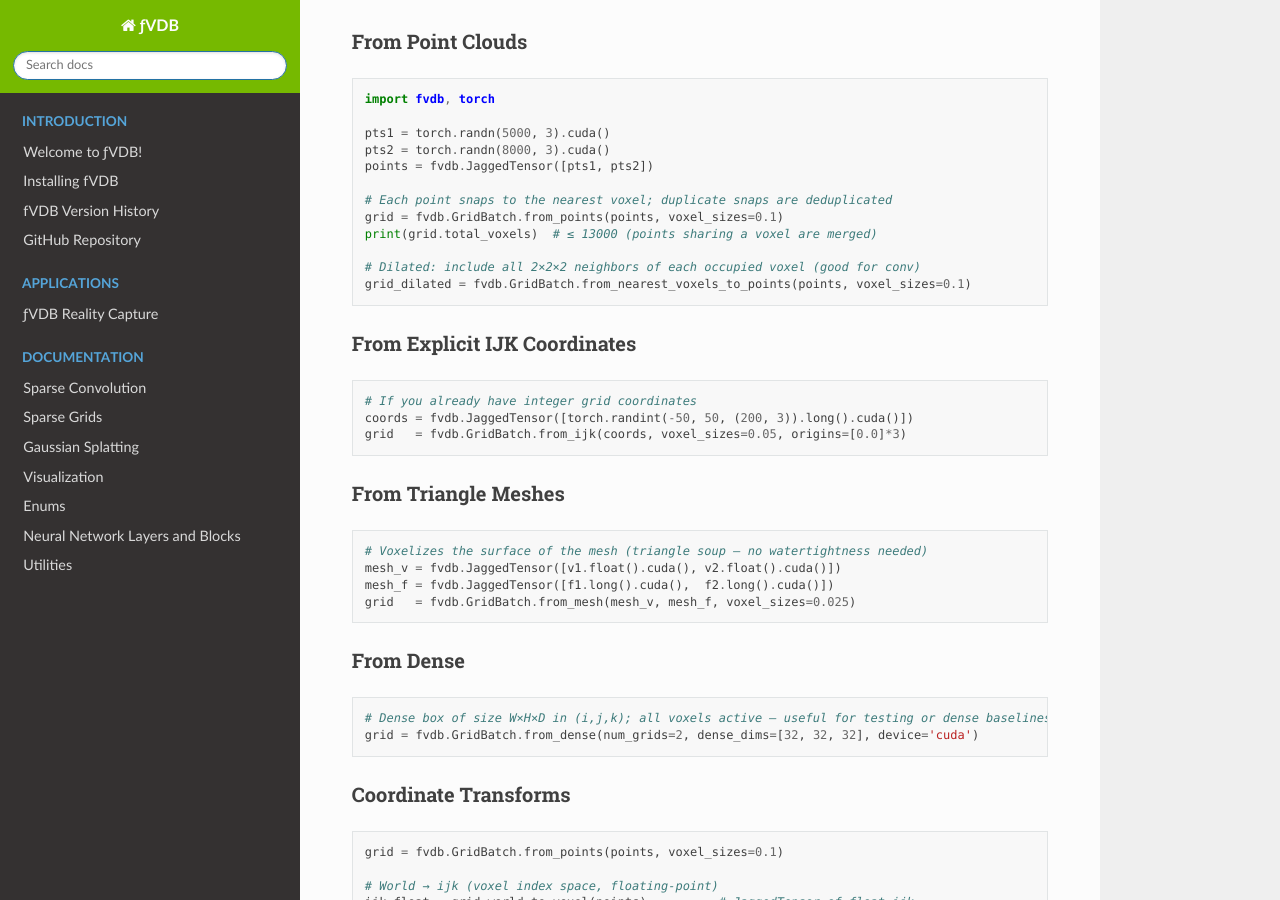
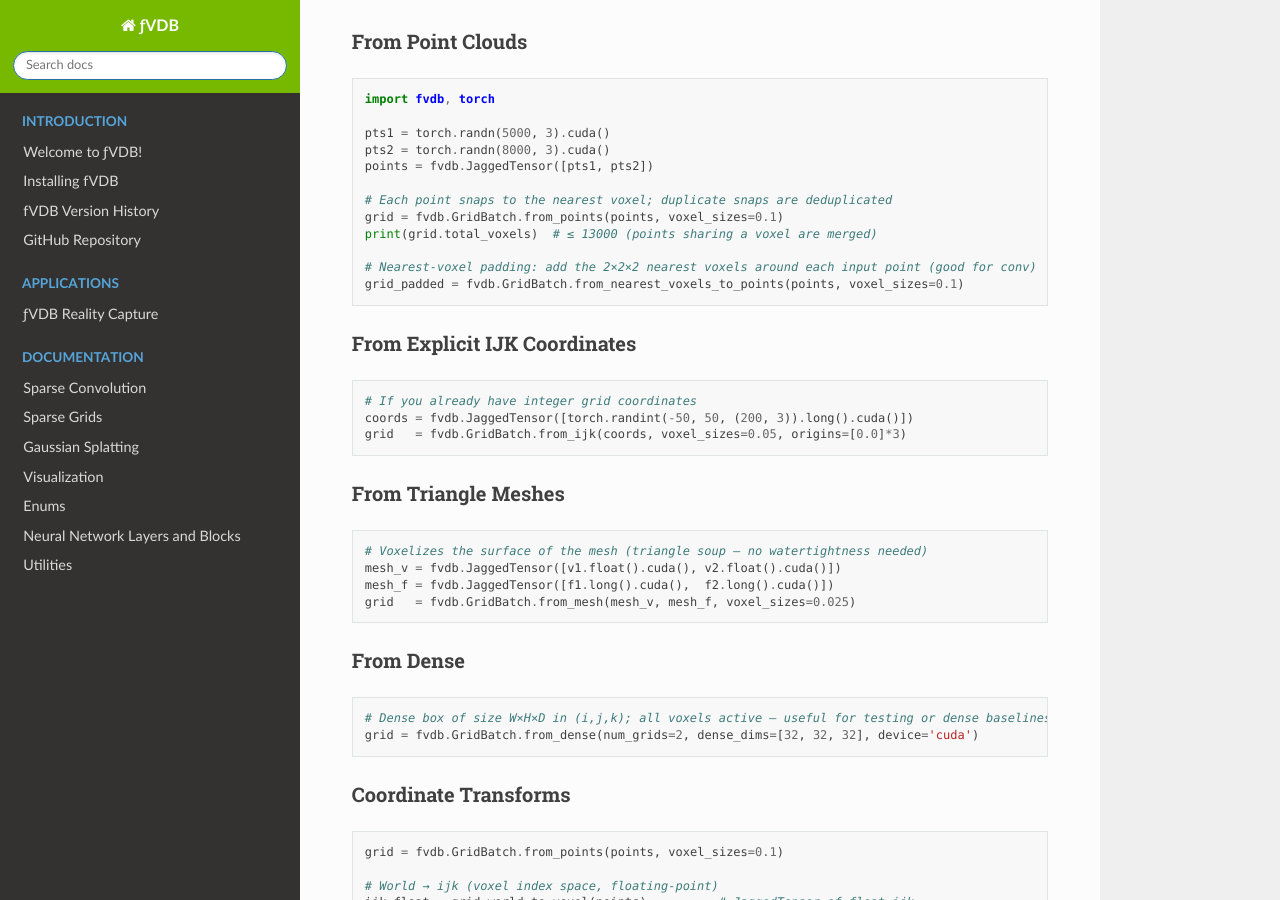
Before and after one commit to openvdb/fvdb-core, a Sphinx documentation site: the page built from docs/TEACHME/fvdb_core_lesson.md, in a window 1280 px wide and 900 px high, scrolled down 6533 px. Built offline with Sphinx 7.4.7 and the Read the Docs theme 3.1.0, drawn with Linux system fonts in a browser that asks for light colours; pages that are not in the unit, such as notebooks, are missing from menus; the version number is read from the project's files by our own code.

Commit message:
Clarify from_nearest_voxels_to_points semantics
Not dilation — it adds the 8 nearest voxels per input point.
Rename variable from grid_dilated to grid_padded to avoid confusion
with the actual dilated_grid() API.

Co-Authored-By: Claude Opus 4.6 <noreply@anthropic.com>
Signed-off-by: Mark Harris <mharris@nvidia.com>

````diff
--- a/docs/TEACHME/fvdb_core_lesson.md
+++ b/docs/TEACHME/fvdb_core_lesson.md
@@ -274,8 +274,8 @@ points = fvdb.JaggedTensor([pts1, pts2])
 grid = fvdb.GridBatch.from_points(points, voxel_sizes=0.1)
 print(grid.total_voxels)  # ≤ 13000 (points sharing a voxel are merged)
 
-# Dilated: include all 2×2×2 neighbors of each occupied voxel (good for conv)
-grid_dilated = fvdb.GridBatch.from_nearest_voxels_to_points(points, voxel_sizes=0.1)
+# Nearest-voxel padding: add the 2×2×2 nearest voxels around each input point (good for conv)
+grid_padded = fvdb.GridBatch.from_nearest_voxels_to_points(points, voxel_sizes=0.1)
 ```
 
 ### From Explicit IJK Coordinates
````
Also changed, not shown: docs/TEACHME/fvdb_core_cheatsheet.md (+1 -1 lines).
